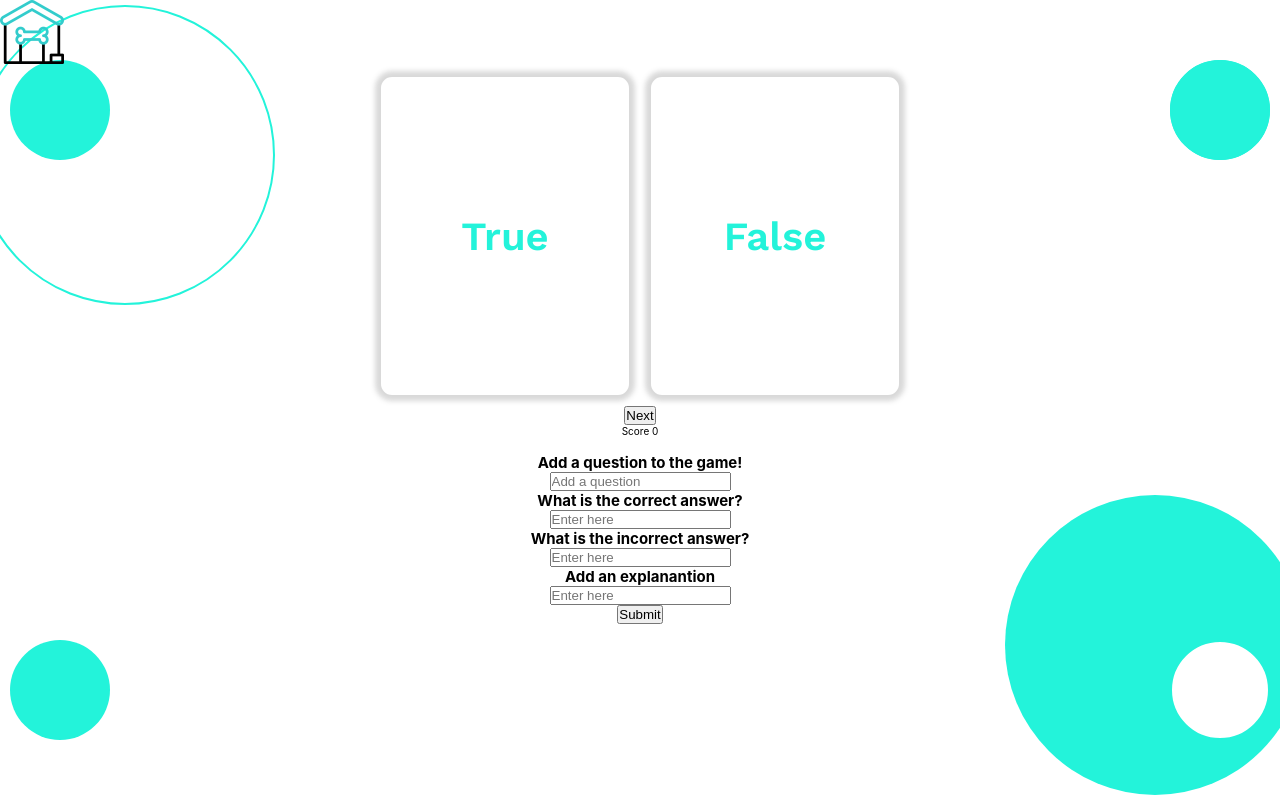
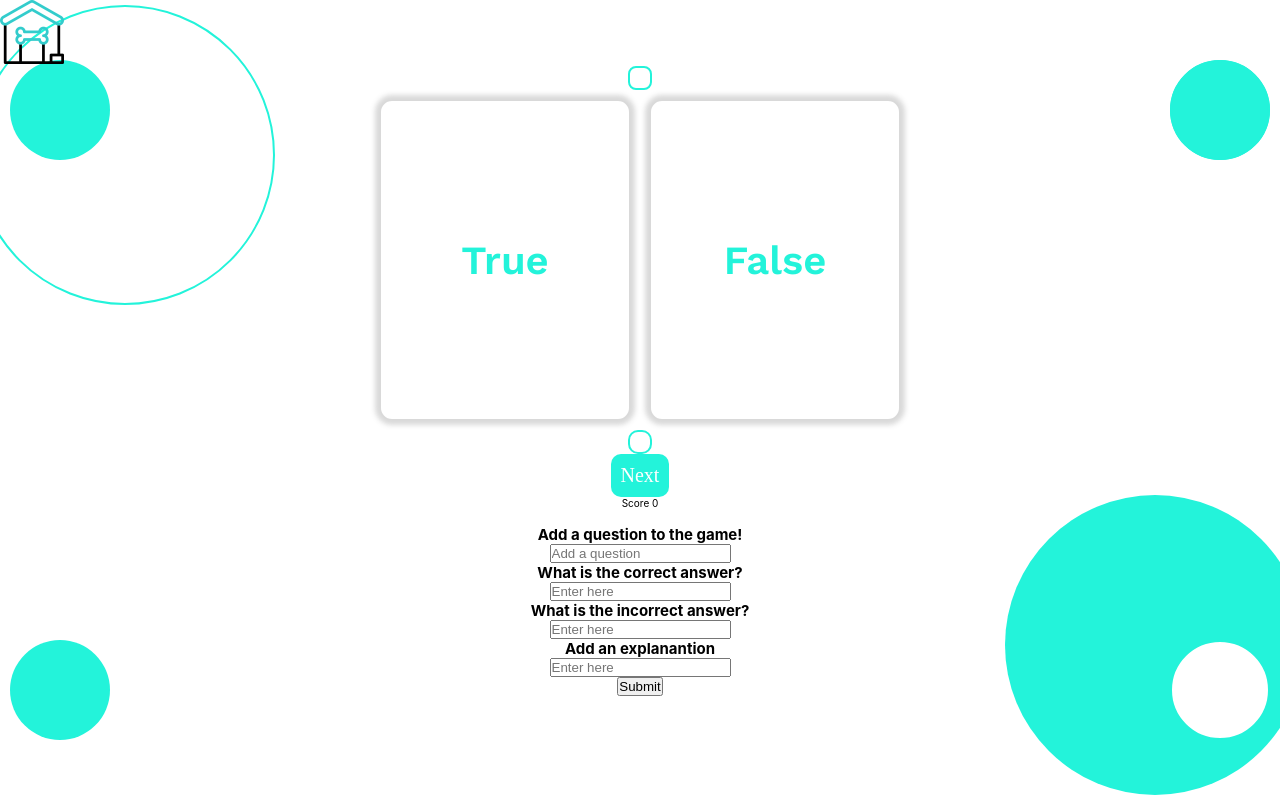
Before and after one commit to Jorfishdan/capstone, a React (Create React App) app: page /brainTeaser in a window 1280 px wide. Shown: the top 800 px of the page. Built offline with nearby package versions, Linux system fonts and the light colour scheme; no server answers; a web font is replaced by a local one.

Commit message:
buttons and question header edited

```diff
--- a/src/components/BrainTeaserCard/BrainTeaserCard.scss
+++ b/src/components/BrainTeaserCard/BrainTeaserCard.scss
@@ -85,4 +85,37 @@
         font-size: 6rem;
     }
 }
+
+&__question {
+    font-family:'WorkSans';
+    font-size: 2rem;
+    color: #313131;
+    border: 2px solid #23F3DA;
+    border-radius: 0.8rem;
+    padding:1rem;
 }
+
+&__answer {
+    font-family:'WorkSans';
+    font-size: 2rem;
+    color: #313131;
+    border: 2px solid #23F3DA;
+    border-radius: 1rem;
+    padding:1rem;
+}
+&__explain {
+    font-family:'WorkSans';
+    font-size: 2rem;
+    color: #313131;
+}
+
+&__next {
+    font-family:'WorkSans';
+    font-size: 2rem;
+    color: white;
+    background-color: #23F3DA;
+    border-radius: 1rem;
+    padding:1rem;
+    border:#23F3DA;;
+}
+}
```
